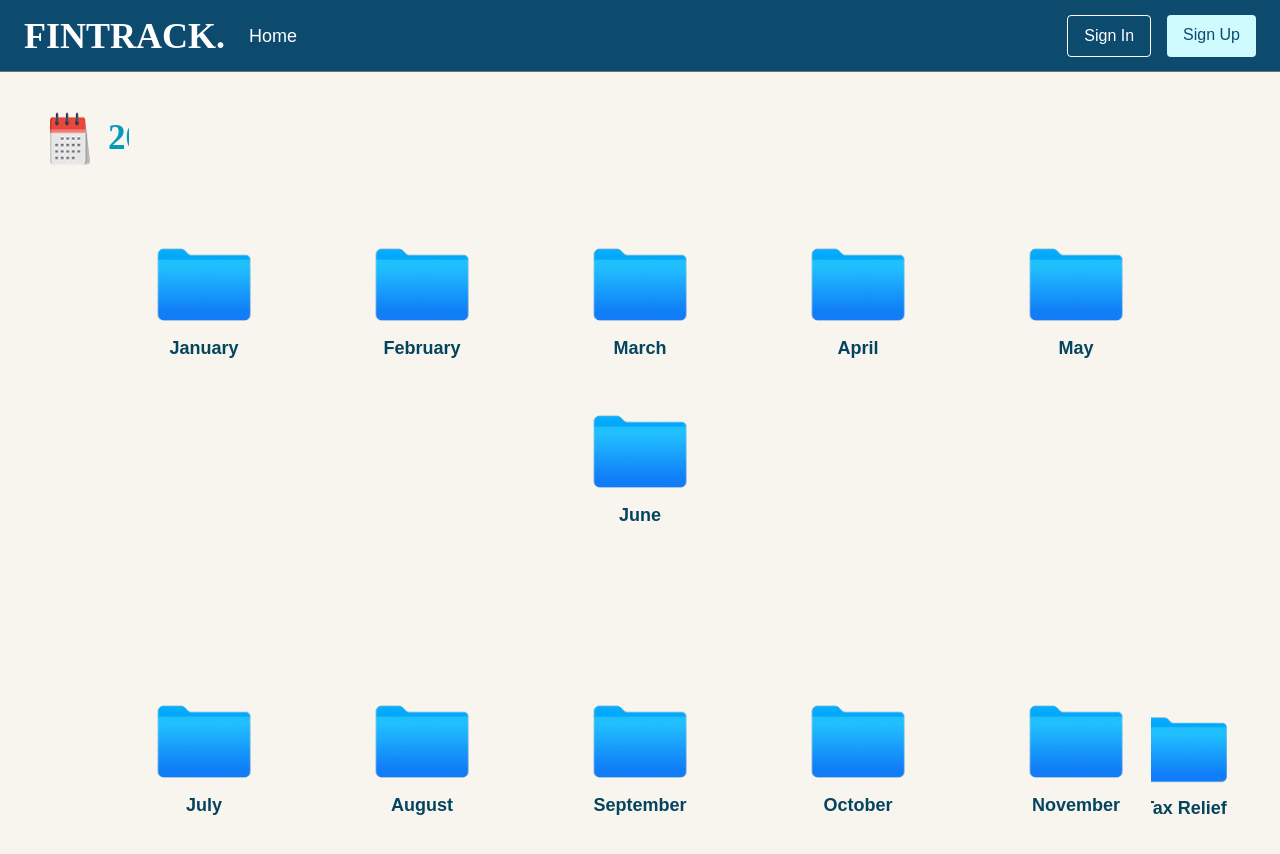
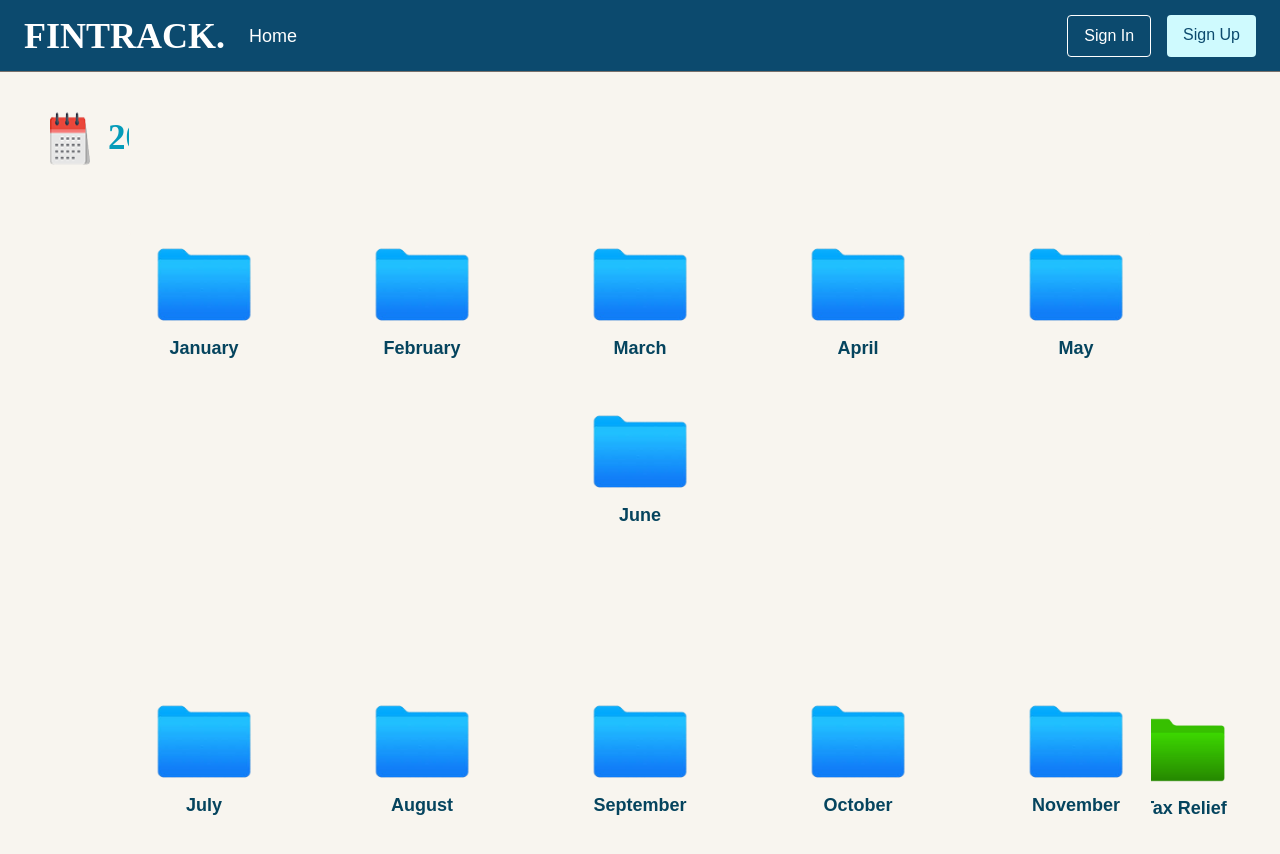
Before and after one commit to MaisarahQistina/fintrack, a React (Create React App) app: page /yearly-expenses in a window 1280 px wide. Shown: the top 854 px of the page. Built offline with nearby package versions, Linux system fonts and the light colour scheme.

Commit message:
update tax relief folder

```diff
--- a/src/YearlyExpenses/YearlyExpensesView.js
+++ b/src/YearlyExpenses/YearlyExpensesView.js
@@ -32,7 +32,7 @@ function YearlyExpensesView() {
       </section>
 
       <div className={styles.taxRelief}>
-        <img src="/folder.png" alt="Folder Icon" />
+        <img src="/taxFolder.png" alt="Folder Icon" />
         <span>Tax Relief</span>
     </div>
     </main>
```
Also changed, not shown: public/taxFolder.png (added).
